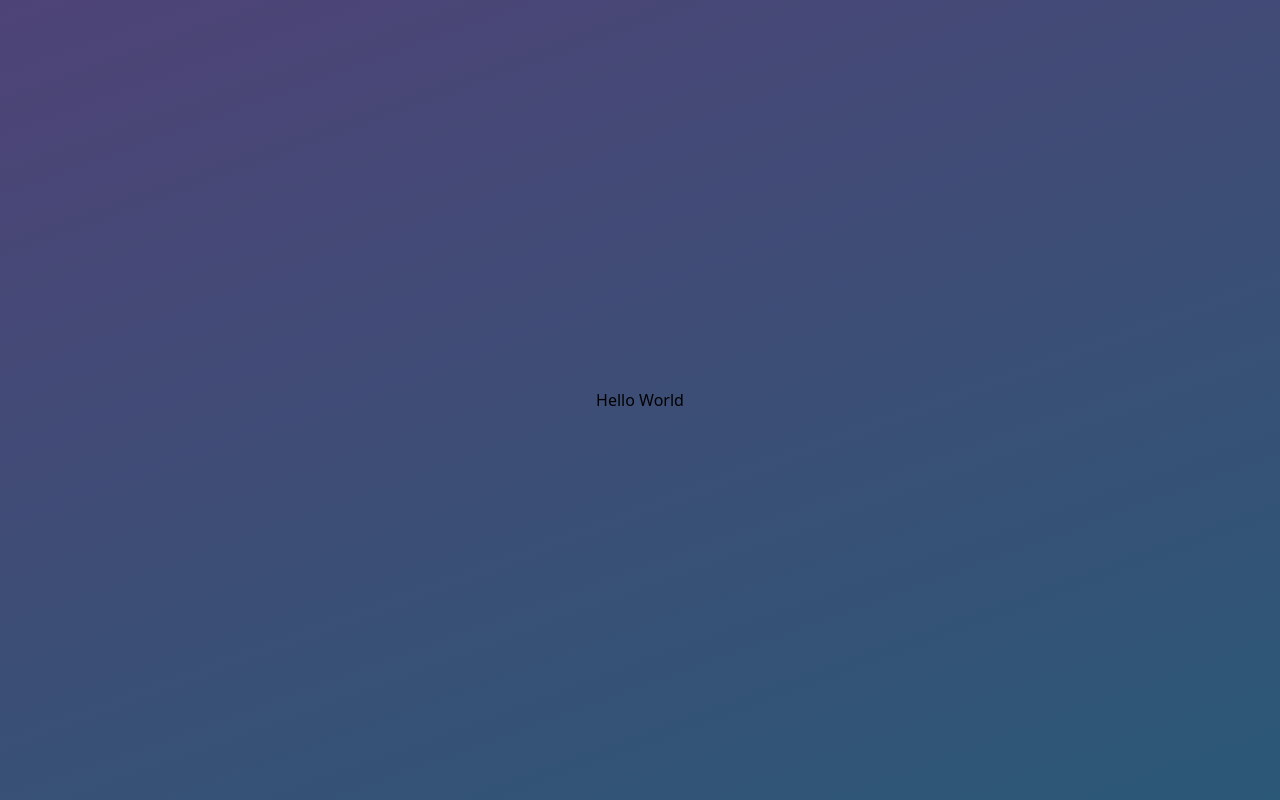
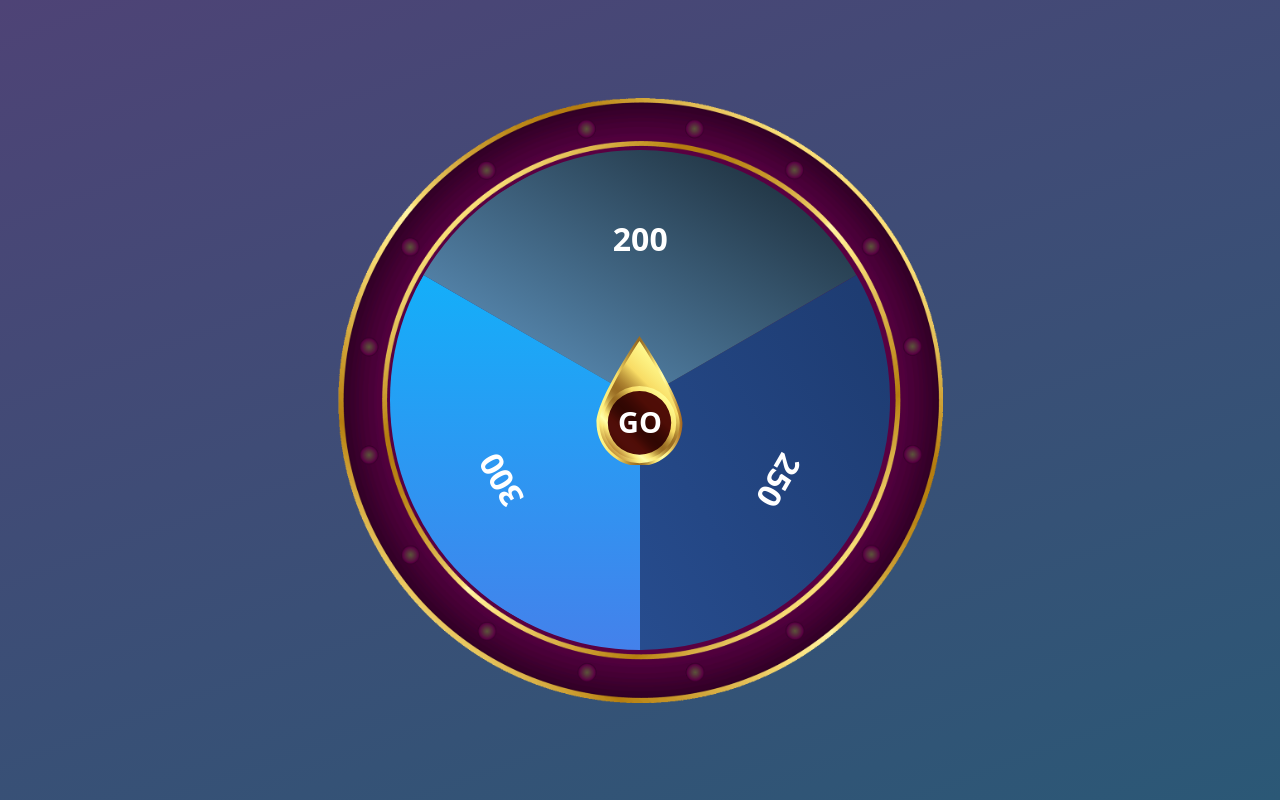
Before and after one commit to bobosun0713/roulette, a Vue app: page / in a window 1280 px wide. Built offline with nearby package versions, Linux system fonts and the light colour scheme.

Commit message:
feat: add layout

```diff
--- a/src/App.vue
+++ b/src/App.vue
@@ -1,7 +1,7 @@
-<script setup></script>
+<script setup>
+import RouletteWrap from '@/components/RouletteWrap.vue';
+</script>
 
 <template>
-  <h1>Hello World</h1>
+  <RouletteWrap></RouletteWrap>
 </template>
-
-<style scoped></style>
--- /dev/null
+++ b/src/components/RouletteButton.vue
@@ -0,0 +1,24 @@
+<script setup>
+const props = defineProps({ isSearch: { type: Boolean, default: false } });
+const emit = defineEmits(['onStartHandler']);
+
+const onStartHandler = () => {
+  if (props.isSearch) return;
+  emit('onStartHandler');
+};
+</script>
+
+<template>
+  <div
+    class="absolute z-[50] w-[100px] h-[130px] md:h-[130px] xxxs:h-[80px] top-[50%] left-[50%] translate-x-[-50%] translate-y-[-50%] z-10 cursor-pointer bg-[url('/src/assets/image/pointer.svg')] bg-no-repeat bg-center"
+    @click="onStartHandler"
+  >
+    <div
+      class="absolute left-[50%] top-[67%] translate-x-[-50%] translate-y-[-50%] text-[#fff] lg:text-[1.8rem] md:text-[1.5rem] xxxs:text-[1rem] xxs:text-[1rem] font-bold"
+    >
+      GO
+    </div>
+  </div>
+</template>
+
+<style lang="scss"></style>
--- /dev/null
+++ b/src/components/RouletteContent.vue
@@ -0,0 +1,71 @@
+<script setup>
+import {} from 'vue';
+const props = defineProps({
+  data: {
+    type: Array,
+    default: () => [
+      {
+        id: '1',
+        price: '200',
+        deg: 0,
+        background: 'linear-gradient(to right, #243949 0%, #517fa4 100%)',
+        fontColor: '#ffffff'
+      },
+      {
+        id: '2',
+        price: '250',
+        deg: 0,
+        background: 'linear-gradient(to top, #1e3c72 0%, #1e3c72 1%, #2a5298 100%',
+        fontColor: '#ffffff'
+      },
+      {
+        id: '3',
+        price: '300',
+        deg: 0,
+        background: 'linear-gradient(to top, #4481eb 0%, #04befe 100%)',
+        fontColor: '#ffffff'
+      }
+    ]
+  }
+});
+
+const transformCircleOutside = idx => {
+  const deg = (360 / props.data.length) * idx + 90 / (props.data.length / 2).toFixed(2);
+  return `rotate(${deg}deg)`;
+};
+
+const transformCircleInside = () => {
+  const deg = (180 - 360 / props.data.length).toFixed(2);
+  return `rotate(${deg}deg)`;
+};
+
+const transformAwardText = () => {
+  const outDeg = Number((360 / props.data.length) * 1 + 90 / (props.data.length / 2).toFixed(2));
+  const inDeg = Number((180 - 360 / props.data.length).toFixed(2));
+  return `rotate(-${outDeg + inDeg - 180}deg)`;
+};
+</script>
+
+<template>
+  <div
+    class="relative lg:w-[500px] lg:h-[500px] md:w-[500px] md:h-[500px] sm:w-[425px] sm:h-[425px] xs:w-[341px] xs:h-[341px] xxxs:w-[290px] xxxs:h-[290px] transition-transform duration-[5000ms] ease-[cubic-bezier(0.25, 0, 0, 1)]"
+  >
+    <div
+      v-for="(item, idx) in data"
+      :key="idx"
+      :style="{ transform: transformCircleOutside(idx) }"
+      class="absolute top-0 left-0 lg:w-[250px] md:w-[250px] sm:w-[212.5px] xs:w-[170.5px] xxxs:w-[145px] h-[100%] origin-[100%_50%] overflow-hidden"
+    >
+      <div
+        class="relative w-[100%] h-[100%] bg-[brow] rounded-[252.5px_0_0_252.5px;] origin-[100%_50%]"
+        :style="{ transform: transformCircleInside(), backgroundImage: item.background }"
+      ></div>
+      <div
+        class="absolute top-0 right-0 w-[50%] h-[50%] mr-[calc(-50%/2)] pt-[65px] lg:text-[2rem] md:text-[1.5rem] sm:text-[1.25rem] xxxs:text-[1rem] text-[#fff] text-center font-bold origin-[50%_100%]"
+        :style="{ transform: transformAwardText(), color: item.fontColor }"
+      >
+        {{ item.price }}
+      </div>
+    </div>
+  </div>
+</template>
--- /dev/null
+++ b/src/components/RouletteWrap.vue
@@ -0,0 +1,49 @@
+<script setup>
+import { ref } from 'vue';
+import RouletteContent from '@/components/RouletteContent.vue';
+import RouletteButton from '@/components/RouletteButton.vue';
+
+const degree = ref(0);
+
+const rouletteData = ref([
+  {
+    id: '1',
+    price: '200',
+    deg: 0,
+    background: 'linear-gradient(to right, #243949 0%, #517fa4 100%)',
+    fontColor: '#ffffff'
+  },
+  {
+    id: '2',
+    price: '250',
+    deg: 0,
+    background: 'linear-gradient(to top, #1e3c72 0%, #1e3c72 1%, #2a5298 100%',
+    fontColor: '#ffffff'
+  },
+  {
+    id: '3',
+    price: '300',
+    deg: 0,
+    background: 'linear-gradient(to top, #4481eb 0%, #04befe 100%)',
+    fontColor: '#ffffff'
+  }
+]);
+
+const startHandler = () => {
+  const idx = rouletteData.value.length - 1;
+  const deg = rouletteData.value[randomNumbers(0, idx)].deg;
+  degree.value += 2880 + deg - (degree.value % 360);
+};
+
+const randomNumbers = (min, max) => Math.floor(Math.random() * (max - min + 1) + min);
+</script>
+
+<template>
+  <div
+    class="relative md:w-[605px] md:h-[605px] sm:w-[515px] sm:h-[515px] xs:w-[415px] xs:h-[415px] xxs:w-[355px] xxs:h-[355px] flex items-center justify-center overflow-hidden bg-[url('/src/assets/image/roulette.gif')] bg-cover"
+  >
+    <RouletteButton @on-start-handler="startHandler"></RouletteButton>
+
+    <RouletteContent :data="rouletteData" :style="{ transform: `rotate(${degree}deg)` }"></RouletteContent>
+  </div>
+</template>
```
